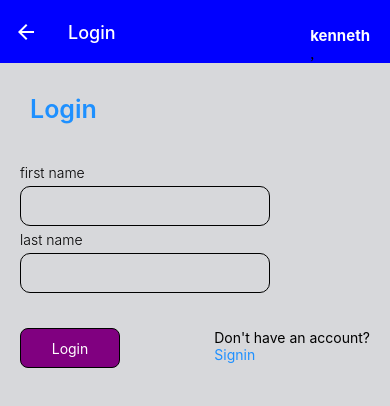
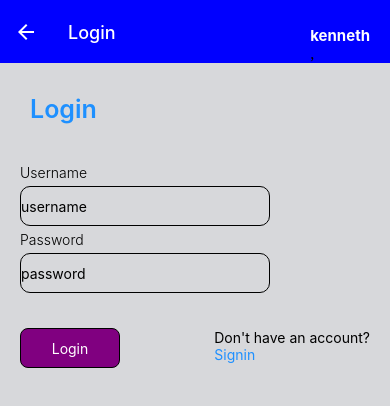
Before and after one commit to kencal20/stack_2, a React Native app: screen /Login in a window 390 px wide. Shown: the top 406 px of the page. Built offline with nearby package versions, Linux system fonts and the light colour scheme.

Commit message:
label & input update

```diff
--- a/src/pages/login.jsx
+++ b/src/pages/login.jsx
@@ -14,10 +14,25 @@ export default function Login({ navigation }) {
       <Text style={style.header}>Login</Text>
       <View style={style.fillin}>
         <View style={style.fillin_column1}>
-          <Text style={style.label}>first name</Text>
-          <TextInput style={style.input} />
-          <Text style={style.label}>last name</Text>
-          <TextInput style={style.input} />
+          <Text style={style.label}>Username</Text>
+          <TextInput
+            style={style.input}
+            placeholder="username"
+            autoCapitalize="none"
+            autoComplete="off"
+            autoCorrect={false}
+            Required
+          />
+          <Text style={style.label}>Password</Text>
+          <TextInput
+            style={style.input}
+            placeholder="password"
+            autoCapitalize="none"
+            autoComplete="off"
+            autoCorrect={false}
+            secureTextEntry={true}
+            Required
+          />
         </View>
         <View>
           <TouchableOpacity style={style.login_button}>
```
